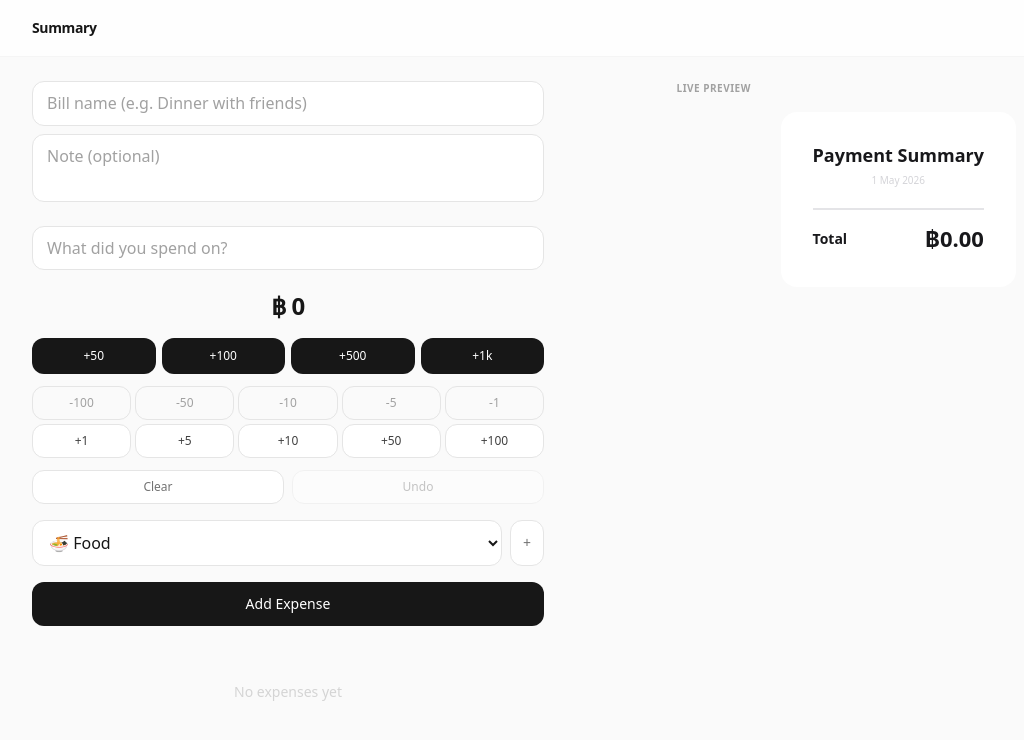
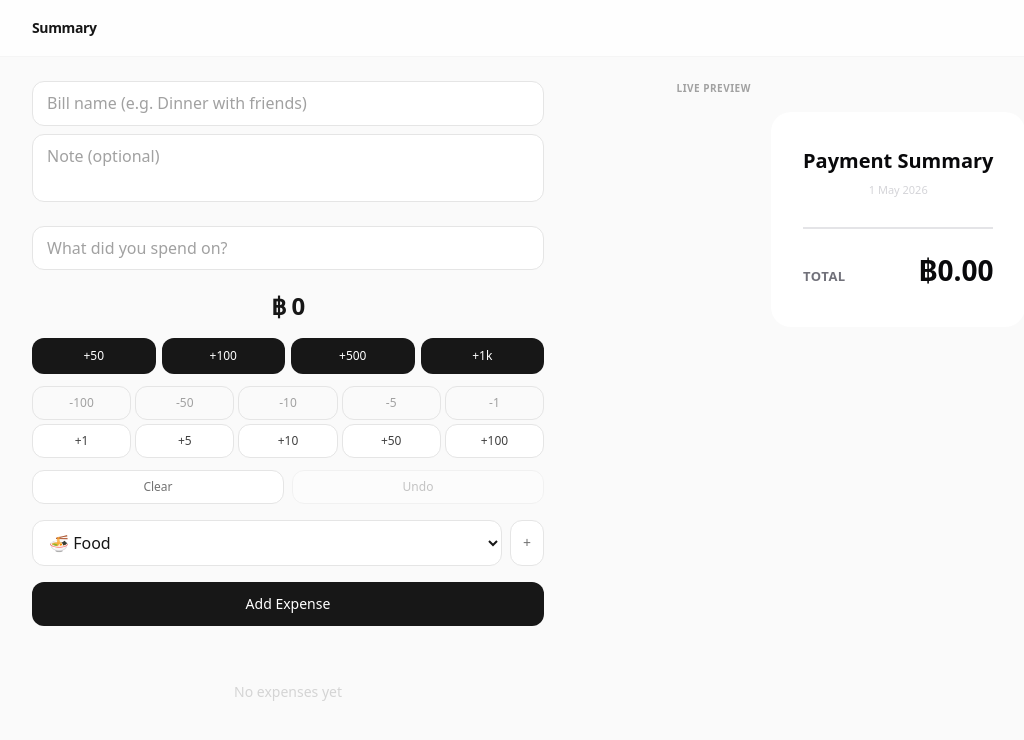
Before and after one commit to superChai76/expense-summary, a Next.js app: page / in a window 1280 px wide. Shown: the top 740 px of the page, without its empty margins (64-1088 px from the left). Built offline with nearby package versions, Linux system fonts and the light colour scheme.

Commit message:
Refine preview card: wider layout, better spacing, dedicated QR section

```diff
--- a/src/components/PreviewCard.tsx
+++ b/src/components/PreviewCard.tsx
@@ -30,7 +30,7 @@ function PromptPayQr({ phone, total }: { phone: string; total: number }) {
   useEffect(() => {
     const payload = generatePromptPayPayload(phone, total);
     QRCode.toDataURL(payload, {
-      width: 200,
+      width: 240,
       margin: 2,
       color: { dark: "#18181b", light: "#ffffff" },
     })
@@ -41,10 +41,8 @@ function PromptPayQr({ phone, total }: { phone: string; total: number }) {
   if (!dataUrl) return null;
 
   return (
-    <div className="flex justify-center">
-      {/* eslint-disable-next-line @next/next/no-img-element */}
-      <img src={dataUrl} alt="QR" style={{ width: 120, height: 120, borderRadius: 8 }} />
-    </div>
+    // eslint-disable-next-line @next/next/no-img-element
+    <img src={dataUrl} alt="QR" style={{ width: 140, height: 140 }} />
   );
 }
 
@@ -75,25 +73,29 @@ const CardContent = ({
   const fmt = (n: number) =>
     n.toLocaleString("th-TH", { minimumFractionDigits: 2 });
 
+  const hasQrSection = qrSource || hasValidQR;
+
   return (
     <div
       style={{
         background: "#ffffff",
-        borderRadius: 16,
-        padding: 32,
+        borderRadius: 20,
+        padding: "36px 32px",
         fontFamily: "system-ui, -apple-system, sans-serif",
         color: "#18181b",
         width: "100%",
-        maxWidth: 380,
+        maxWidth: 460,
       }}
     >
-      <div style={{ textAlign: "center", marginBottom: 20 }}>
+      {/* Header */}
+      <div style={{ textAlign: "center", marginBottom: 28 }}>
         <div
           style={{
-            fontSize: 18,
+            fontSize: 20,
             fontWeight: 700,
-            color: "#18181b",
+            color: "#09090b",
             lineHeight: 1.3,
+            letterSpacing: -0.01,
           }}
         >
           {displayName}
@@ -101,16 +103,22 @@ const CardContent = ({
         {note.trim() && (
           <div
             style={{
-              fontSize: 12,
+              fontSize: 13,
               color: "#a1a1aa",
-              marginTop: 6,
-              lineHeight: 1.5,
+              marginTop: 8,
+              lineHeight: 1.6,
             }}
           >
             {note.trim()}
           </div>
         )}
-        <div style={{ fontSize: 10, color: "#d4d4d8", marginTop: 6 }}>
+        <div
+          style={{
+            fontSize: 11,
+            color: "#d4d4d8",
+            marginTop: 8,
+          }}
+        >
           {new Date().toLocaleDateString("en-GB", {
             day: "numeric",
             month: "short",
@@ -119,12 +127,13 @@ const CardContent = ({
         </div>
       </div>
 
+      {/* Items */}
       {items.length > 0 && (
         <div
           style={{
             borderTop: "1px solid #f4f4f5",
-            paddingTop: 12,
-            marginBottom: 12,
+            paddingTop: 16,
+            paddingBottom: 4,
           }}
         >
           {items.map((item) => {
@@ -136,22 +145,24 @@ const CardContent = ({
                   display: "flex",
                   alignItems: "center",
                   justifyContent: "space-between",
-                  padding: "5px 0",
+                  padding: "8px 0",
                 }}
               >
                 <div
                   style={{
                     display: "flex",
                     alignItems: "center",
-                    gap: 8,
+                    gap: 10,
                     minWidth: 0,
                   }}
                 >
-                  <span style={{ fontSize: 12 }}>{cat.icon}</span>
+                  <span style={{ fontSize: 14, width: 20, textAlign: "center" }}>
+                    {cat.icon}
+                  </span>
                   <span
                     style={{
-                      fontSize: 13,
-                      color: "#52525b",
+                      fontSize: 14,
+                      color: "#3f3f46",
                       overflow: "hidden",
                       textOverflow: "ellipsis",
                       whiteSpace: "nowrap",
@@ -162,11 +173,12 @@ const CardContent = ({
                 </div>
                 <span
                   style={{
-                    fontSize: 13,
+                    fontSize: 14,
                     fontWeight: 600,
                     color: "#18181b",
                     flexShrink: 0,
-                    marginLeft: 12,
+                    marginLeft: 16,
+                    fontVariantNumeric: "tabular-nums",
                   }}
                 >
                   ฿{fmt(item.amount)}
@@ -177,12 +189,13 @@ const CardContent = ({
         </div>
       )}
 
+      {/* Category Summary */}
       {categoryEntries.length > 1 && (
         <div
           style={{
             borderTop: "1px solid #f4f4f5",
-            paddingTop: 10,
-            marginBottom: 12,
+            paddingTop: 14,
+            paddingBottom: 4,
           }}
         >
           <div
@@ -191,8 +204,8 @@ const CardContent = ({
               fontWeight: 600,
               color: "#a1a1aa",
               textTransform: "uppercase",
-              letterSpacing: 1,
-              marginBottom: 6,
+              letterSpacing: 1.2,
+              marginBottom: 8,
             }}
           >
             By Category
@@ -206,16 +219,23 @@ const CardContent = ({
                   display: "flex",
                   alignItems: "center",
                   justifyContent: "space-between",
-                  padding: "3px 0",
+                  padding: "4px 0",
                 }}
               >
-                <div style={{ display: "flex", alignItems: "center", gap: 6 }}>
-                  <span style={{ fontSize: 11 }}>{cat.icon}</span>
-                  <span style={{ fontSize: 12, color: "#71717a" }}>
+                <div style={{ display: "flex", alignItems: "center", gap: 8 }}>
+                  <span style={{ fontSize: 12 }}>{cat.icon}</span>
+                  <span style={{ fontSize: 13, color: "#71717a" }}>
                     {cat.name}
                   </span>
                 </div>
-                <span style={{ fontSize: 12, color: "#52525b", fontWeight: 500 }}>
+                <span
+                  style={{
+                    fontSize: 13,
+                    color: "#52525b",
+                    fontWeight: 500,
+                    fontVariantNumeric: "tabular-nums",
+                  }}
+                >
                   ฿{fmt(catTotal)}
                 </span>
               </div>
@@ -224,46 +244,101 @@ const CardContent = ({
         </div>
       )}
 
+      {/* Total */}
       <div
         style={{
           borderTop: "2px solid #e4e4e7",
-          paddingTop: 12,
+          marginTop: 4,
+          paddingTop: 20,
         }}
       >
         <div
           style={{
             display: "flex",
-            alignItems: "center",
+            alignItems: "baseline",
             justifyContent: "space-between",
           }}
         >
-          <span style={{ fontSize: 14, fontWeight: 700, color: "#18181b" }}>
+          <span
+            style={{
+              fontSize: 13,
+              fontWeight: 600,
+              color: "#71717a",
+              textTransform: "uppercase",
+              letterSpacing: 0.5,
+            }}
+          >
             Total
           </span>
-          <span style={{ fontSize: 22, fontWeight: 700, color: "#18181b" }}>
+          <span
+            style={{
+              fontSize: 28,
+              fontWeight: 700,
+              color: "#09090b",
+              letterSpacing: -0.02,
+              fontVariantNumeric: "tabular-nums",
+            }}
+          >
             ฿{fmt(total)}
           </span>
         </div>
       </div>
 
-      {(qrSource || hasValidQR) && (
-        <div style={{ marginTop: 16, textAlign: "center" }}>
+      {/* QR Section */}
+      {hasQrSection && (
+        <div
+          style={{
+            borderTop: "1px solid #f4f4f5",
+            marginTop: 24,
+            paddingTop: 24,
+            textAlign: "center",
+          }}
+        >
+          <div
+            style={{
+              fontSize: 11,
+              fontWeight: 600,
+              color: "#71717a",
+              marginBottom: 4,
+            }}
+          >
+            QR Code สำหรับชำระเงิน
+          </div>
+          <div
+            style={{
+              fontSize: 10,
+              color: "#d4d4d8",
+              marginBottom: 16,
+            }}
+          >
+            สแกนเพื่อโอนเงิน
+          </div>
+          <div
+            style={{
+              display: "inline-flex",
+              alignItems: "center",
+              justifyContent: "center",
+              padding: 16,
+              border: "1px solid #f4f4f5",
+              borderRadius: 12,
+              background: "#fafafa",
+            }}
+          >
             {qrSource ? (
               // eslint-disable-next-line @next/next/no-img-element
               <img
                 src={qrSource}
                 alt="QR"
                 style={{
-                width: 120,
-                height: 120,
+                  width: 140,
+                  height: 140,
                   objectFit: "contain",
-                borderRadius: 8,
-                display: "inline-block",
                 }}
               />
             ) : (
               <PromptPayQr phone={cleaned} total={total} />
             )}
+          </div>
         </div>
       )}
     </div>
```
Lines whose indentation alone changed are shown as unchanged.
